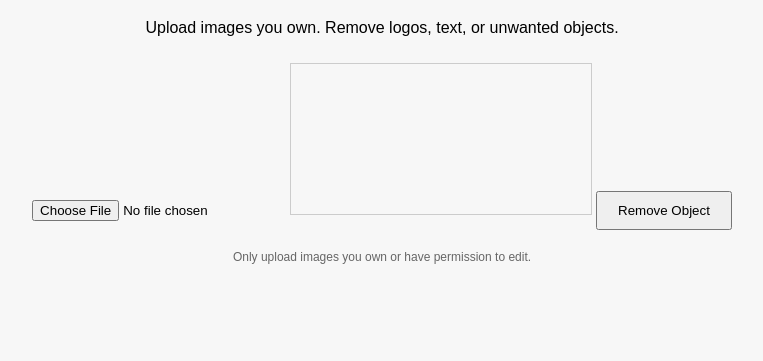
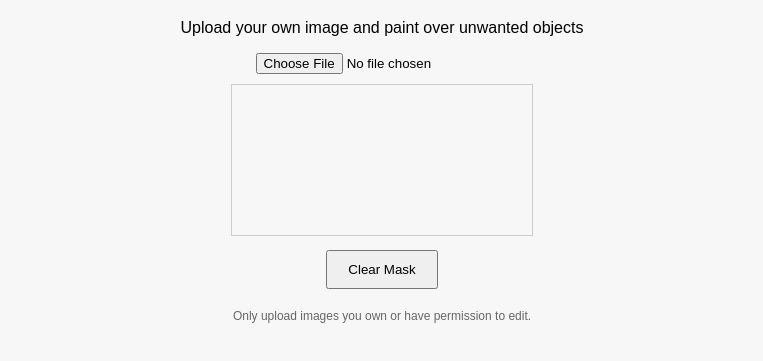
Before and after one commit to isurulakshitha1/Image-cleaner, a plain HTML site: page index.html in a window 1280 px wide. Shown: the part 61-422 px from the top of the page, without its empty margins (258-1021 px from the left). Drawn offline with Linux system fonts and the light colour scheme.

Commit message:
Update index.html

```diff
--- a/index.html
+++ b/index.html
@@ -1,18 +1,23 @@
 <!DOCTYPE html>
-<html>
+<html lang="en">
 <head>
+  <meta charset="UTF-8">
   <title>Free Image Object Remover</title>
+  <meta name="viewport" content="width=device-width, initial-scale=1.0">
   <link rel="stylesheet" href="style.css">
 </head>
 <body>
 
   <h1>Free Image Object Remover</h1>
-<p>Upload images you own. Remove logos, text, or unwanted objects.</p>
+  <p class="subtitle">Upload your own image and paint over unwanted objects</p>
 
-<input type="file" id="upload">
+  <input type="file" id="upload" accept="image/*">
+
+  <div class="canvas-container">
     <canvas id="canvas"></canvas>
+  </div>
 
-<button onclick="processImage()">Remove Object</button>
+  <button id="clear">Clear Mask</button>
 
   <p class="disclaimer">
     Only upload images you own or have permission to edit.
```
Lines whose indentation alone changed are shown as unchanged.
